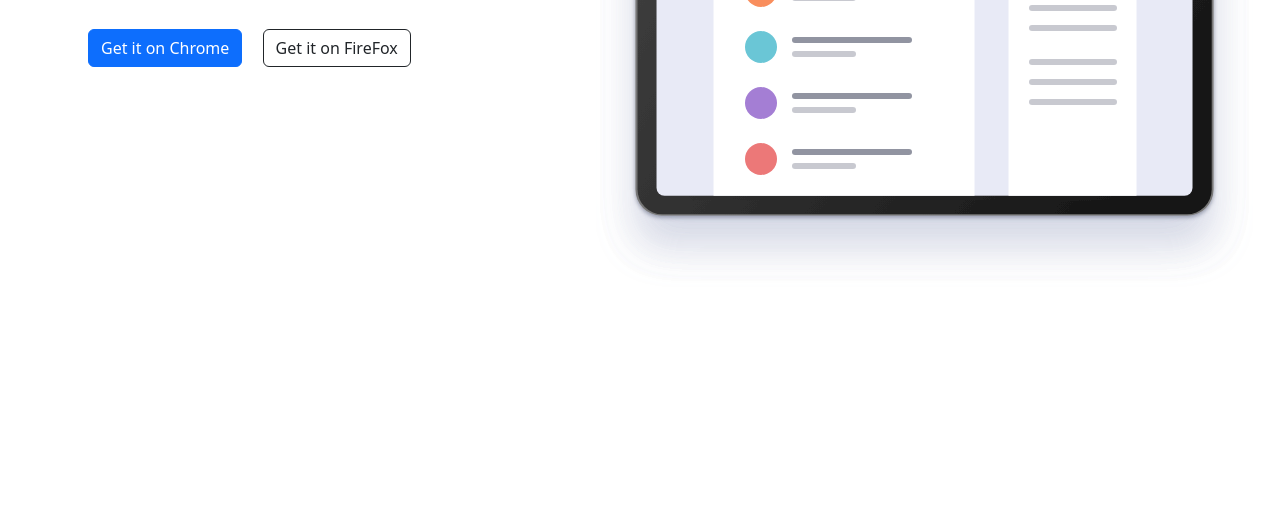
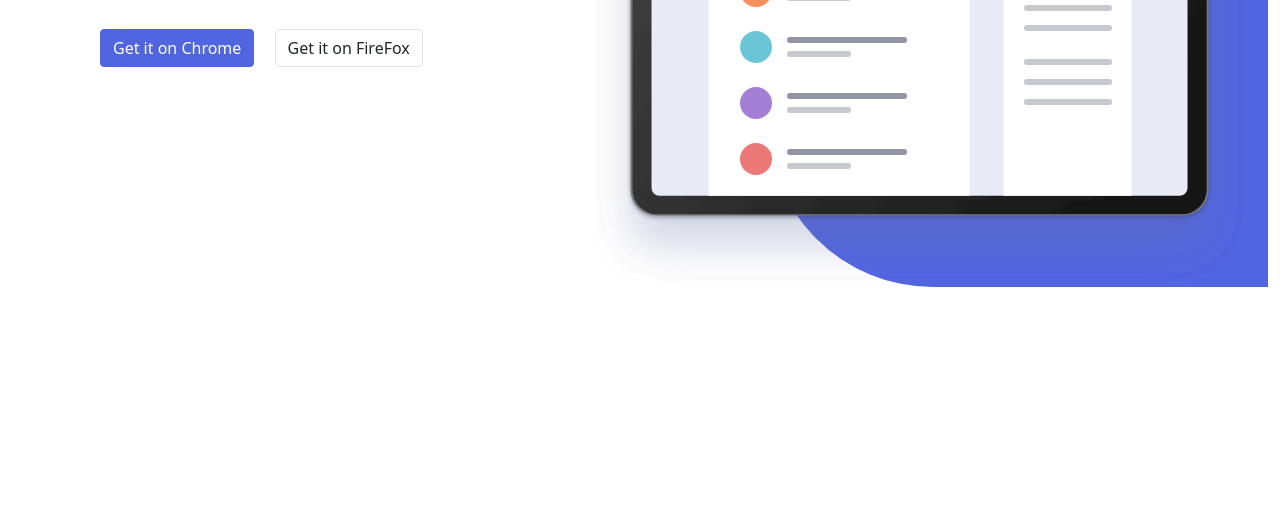
Before and after one commit to XFabio22/Sprint-1-9-Angular, a plain HTML site: page Sprint-2-LVL_1/Sprint_2_Exe1.html in a window 1280 px wide. Shown: the part 275-800 px from the top of the page. Drawn offline with nearby package versions, Linux system fonts and the light colour scheme.

Commit message:
Sprint 2

```diff
--- a/Sprint-2-LVL_1/Sprint_2_Exe1.html
+++ b/Sprint-2-LVL_1/Sprint_2_Exe1.html
@@ -5,7 +5,7 @@
     <meta http-equiv="X-UA-Compatible" content="IE=edge">
     <meta name="viewport" content="width=device-width, initial-scale=1.0">
     <link rel="stylesheet" href="node_modules/bootstrap/dist/css/bootstrap.min.css">
-    <link rel="stylesheet" href="/sass/mianCustom.css">
+    <link rel="stylesheet" href="/sass/mainCustom6.css">
     <title>Sprint 2 Bootstrap 5</title>
 </head>
 <body>
```
Also changed, not shown: Sprint-2-LVL_1/Sprint_2_Exe2.html (+1 -1 lines), Sprint-2-LVL_1/Sprint_2_Exe3.html (+1 -1 lines), Sprint-2-LVL_1/Sprint_2_Exe4.html (+1 -1 lines).
